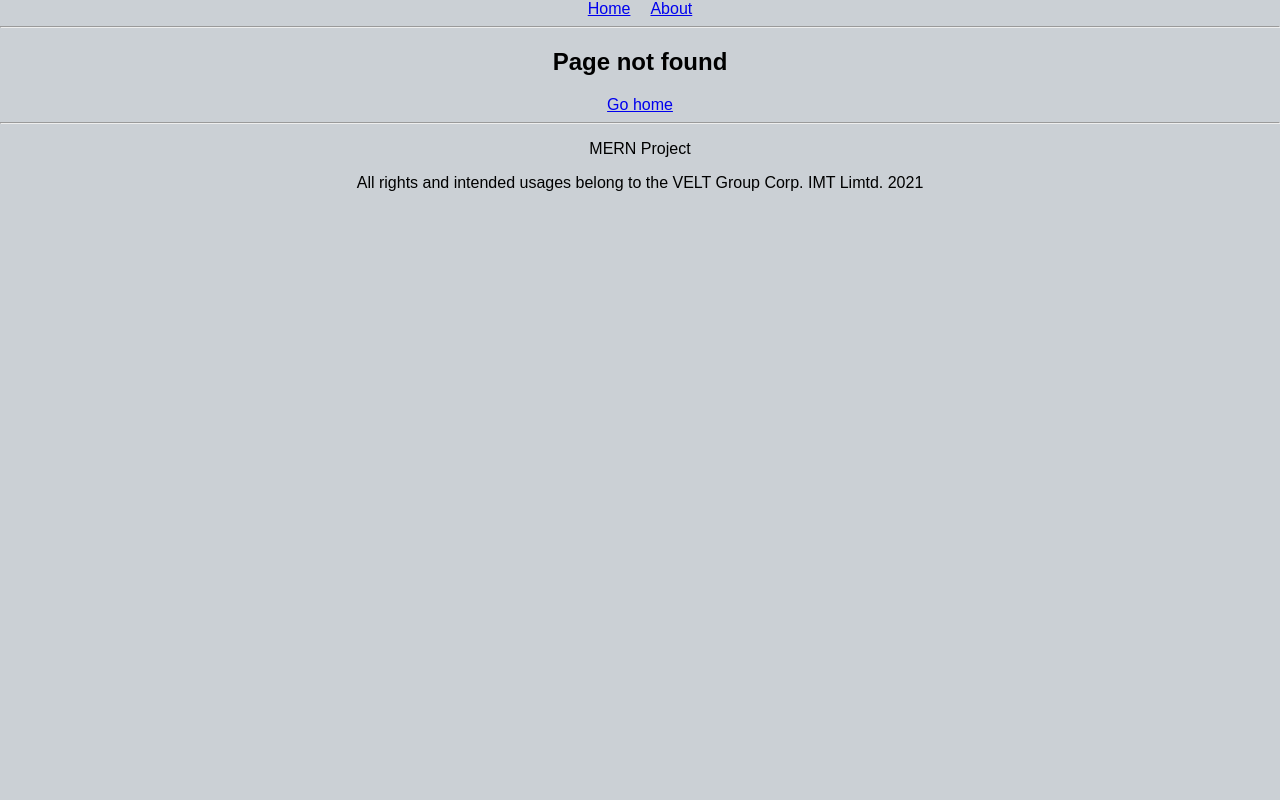
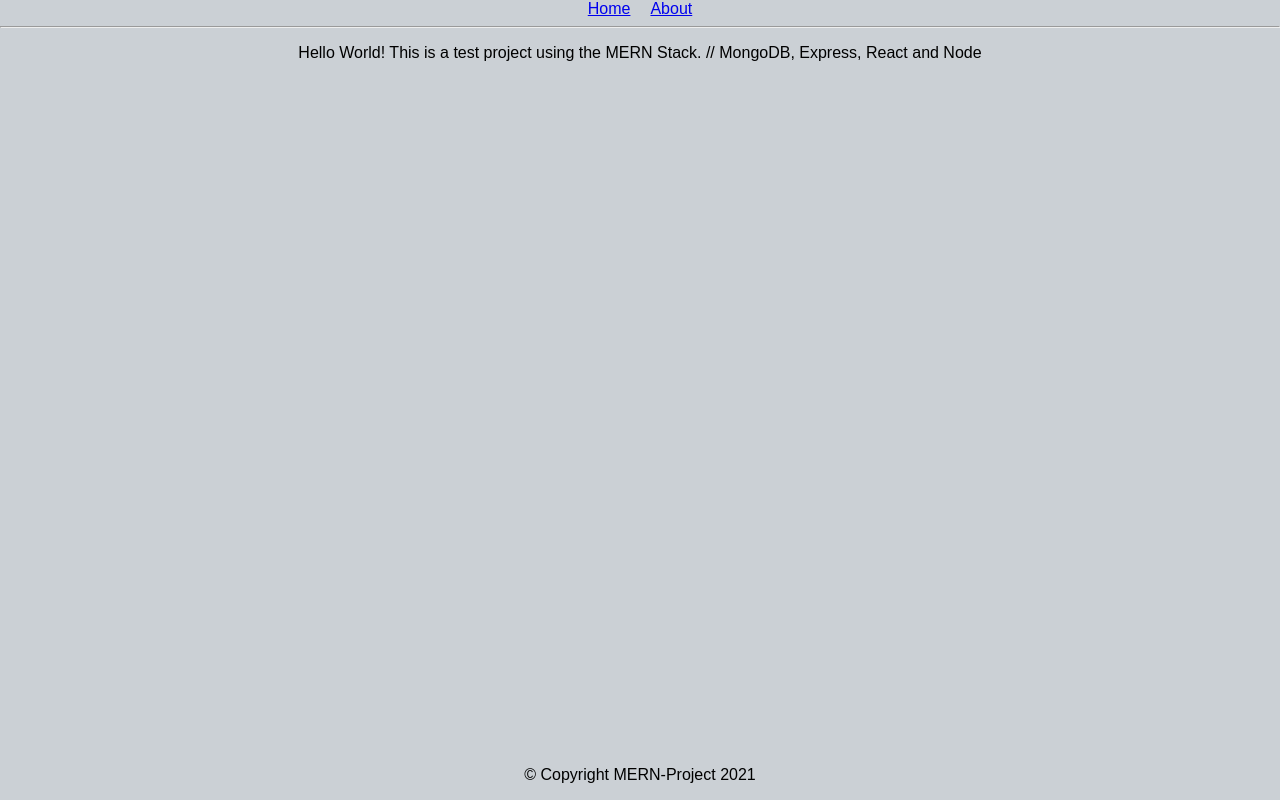
Before and after one commit to Nexuz49/MERN-project, a React app: page /about in a window 1280 px wide. Before the commit this address had no page. Built offline with nearby package versions, Linux system fonts and the light colour scheme.

Commit message:
Hot fix
-Changed Footer comp and css to make it stick to bottom. (even if rendered comp takes up the full height or not.)
-Short desp. in About comp. (changed routing to comp)

```diff
--- /dev/null
+++ b/client/app/components/About/About.js
@@ -0,0 +1,9 @@
+import React from 'react';
+
+const About = () => (
+  <p>Hello World!
+    This is a test project using the MERN Stack. // MongoDB, Express, React and Node
+  </p>
+);
+
+export default About;
--- a/client/app/components/Footer/Footer.js
+++ b/client/app/components/Footer/Footer.js
@@ -1,15 +1,14 @@
 import React from "react";
 import FooterScss from "./Footer.scss";
 
-const Footer = () => (
-  <footer>
-    <hr />
-    <p>MERN Project</p>
-    <p>
-      All rights and intended usages belong to the VELT Group Corp. IMT Limtd.
-      2021
-    </p>
-  </footer>
-);
+const Footer = () => {
+  var date = new Date();
+  var currentYear = date.getFullYear();
+  return (
+    <div>
+      <p className="footer">© Copyright MERN-Project {currentYear} </p>
+    </div>
+  );
+};
 
 export default Footer;
--- a/client/app/components/Footer/Footer.scss
+++ b/client/app/components/Footer/Footer.scss
@@ -1,3 +1,14 @@
 body {
   text-align: center;
 }
+
+.footer {
+  margin-top: 1 rem;
+  padding: 1 rem;
+  /*background-color: rgb(235, 195, 64);*/
+  position: fixed;
+  bottom: 0;
+  left: 0;
+  width: 100%;
+  text-align: center;
+}
--- a/client/app/components/Header/Header.js
+++ b/client/app/components/Header/Header.js
@@ -35,7 +35,7 @@ const Header = () => (
         Home
       </Link>
 
-      <Link className="navAnchor2" to="/helloworld">
+      <Link className="navAnchor2" to="/about">
         About
       </Link>
     </nav>
--- a/client/app/components/HelloWorld/HelloWorld.js
+++ /dev/null
@@ -1,7 +0,0 @@
-import React from 'react';
-
-const HelloWorld = () => (
-  <p>Hello World</p>
-);
-
-export default HelloWorld;
--- a/client/app/index.js
+++ b/client/app/index.js
@@ -13,7 +13,7 @@ import NotFound from './components/App/NotFound';
 
 import Home from './components/Home/Home';
 
-import HelloWorld from './components/HelloWorld/HelloWorld';
+import About from './components/About/About.js';
 
 import './styles/styles.scss';
 
@@ -22,7 +22,7 @@ render((
     <App>
       <Switch>
         <Route exact path="/" component={Home}/>
-        <Route path="/helloworld" component={HelloWorld}/>
+        <Route path="/about" component={About}/>
         <Route component={NotFound}/>
       </Switch>
     </App>
```
